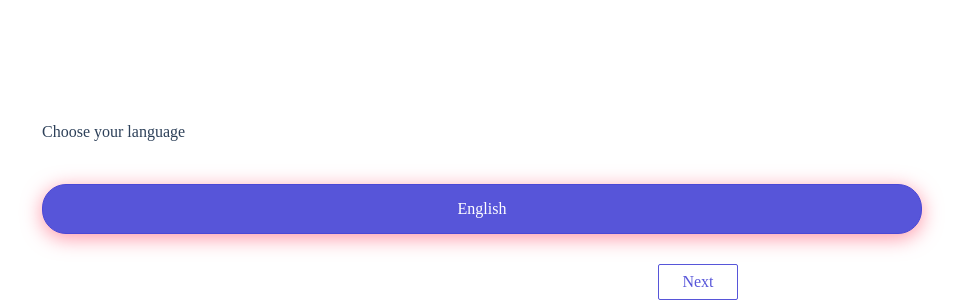
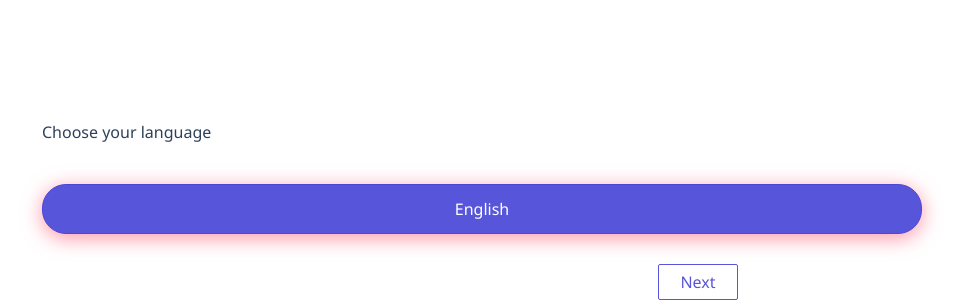
Before and after one commit to MechFroG88/Humble-School, a Vue app in the folder client/: page /language in a window 1280 px wide. Shown: the part 520-820 px from the top of the page, without its empty margins (158-1121 px from the left). Built offline with nearby package versions, Linux system fonts and the light colour scheme.

Commit message:
Update fonts

```diff
--- a/client/src/App.vue
+++ b/client/src/App.vue
@@ -6,7 +6,7 @@
 
 <style lang="scss">
 #app {
-  font-family: "Noto Sans SC";
+  font-family: 'Noto Sans', sans-serif;
   -webkit-font-smoothing: antialiased;
   -moz-osx-font-smoothing: grayscale;
   text-align: center;
```
